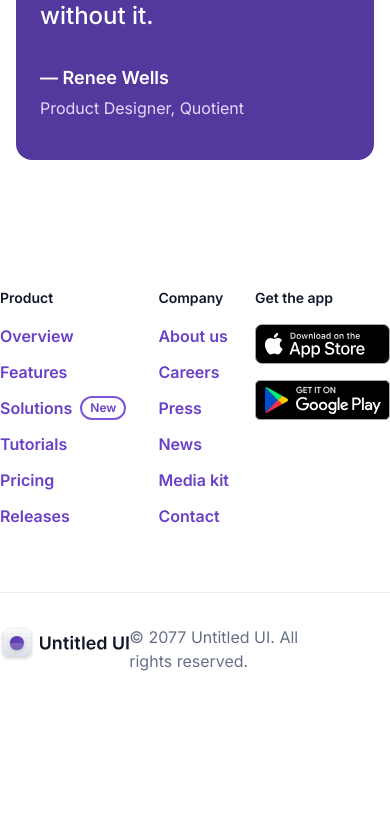
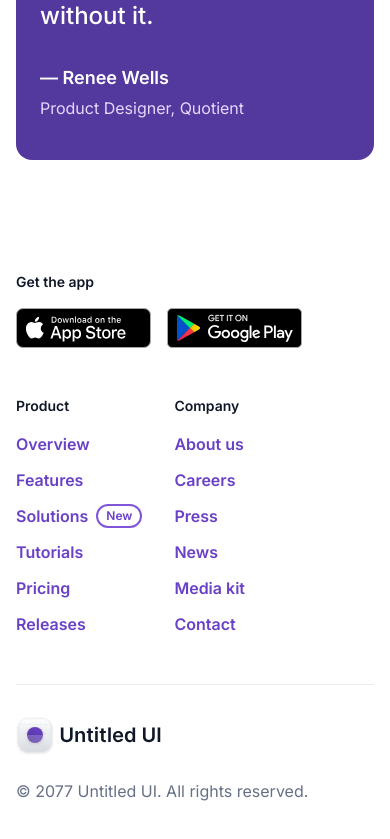
Before and after one commit to Andresarl16/Avila-Tek-Frontend-Skills-Test, a Next.js app: page / in a window 390 px wide. Shown: the part 6545-7384 px from the top of the page. Before the commit the page ends 7266 px from the top, so only its background shows below. Built offline with nearby package versions, Linux system fonts and the light colour scheme.

Commit message:
feat(Responsive): Footer Responsive

```diff
--- a/src/ui/components/sections/Footer.tsx
+++ b/src/ui/components/sections/Footer.tsx
@@ -7,8 +7,8 @@ import LogoIcon from "@/ui/icons/LogoIcon";
 
 export default function Footer() {
   return (
-    <footer className="grid sm:col-start-2 col-span-12 sm:col-span-10 grid-cols-12 mt-16 mb-12">
-      <div className="flex flex-row justify-between col-span-12">
+    <footer className="grid sm:col-start-2 col-span-12 sm:col-span-10 grid-cols-12 mt-12 sm:mt-16 mb-12 px-4 sm:px-0">
+      <div className="flex flex-col-reverse sm:flex-row justify-between col-span-12">
         <ul className="flex space-x-8">
           {footer.linkColumns.map((column) => (
             <li key={column.name}>
@@ -32,11 +32,12 @@ export default function Footer() {
             </li>
           ))}
         </ul>
-        <ul className="space-y-4">
+        <div className="space-y-4 mb-12 sm:mb-0">
           <p className="text-sm text-text-primary font-semibold">
             {" "}
             {footer.downloadBadges.name}{" "}
           </p>
+          <ul className="flex flex-row sm:flex-col space-x-4 sm:space-x-0 space-y-0 sm:space-y-4">
             {footer.downloadBadges.badges.map((badge) => (
               <li key={badge.redirectTo} className="cursor-pointer">
                 <a href={badge.redirectTo} target="_blank">
@@ -46,10 +47,11 @@ export default function Footer() {
             ))}
           </ul>
         </div>
-      <hr className="col-span-12 mt-16 mb-8 border-border-secondary" />
-      <div className="flex justify-between col-span-12">
+      </div>
+      <hr className="col-span-12 mt-12 sm:mt-16 mb-8 border-border-secondary" />
+      <div className="flex flex-col sm:flex-row justify-between col-span-12">
         <LogoIcon width={145} height={38}></LogoIcon>
-        <p className="text-text-quaternary">
+        <p className="text-text-quaternary mt-6 sm:mt-0">
           © 2077 Untitled UI. All rights reserved.
         </p>
       </div>
```
Lines whose indentation alone changed are shown as unchanged.
